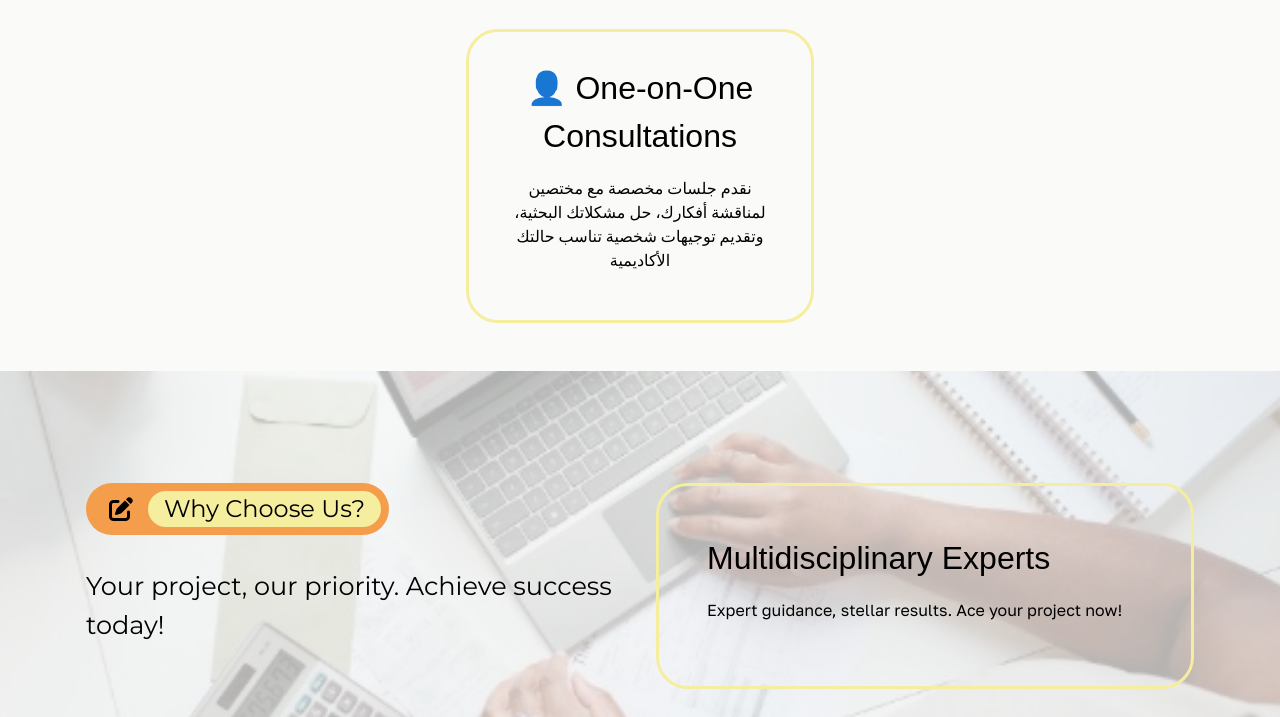
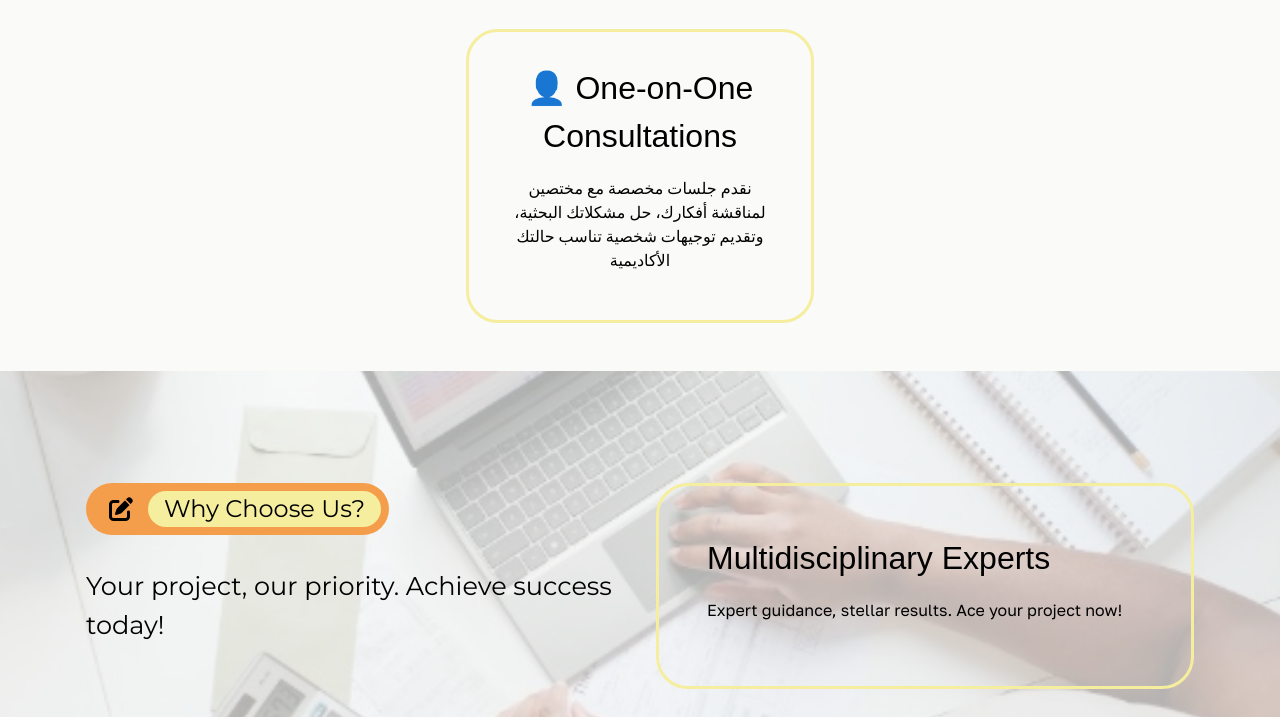
Before and after one commit to MuathHassoun/CapMed, a website built with webpack: page public/index.html in a window 1280 px wide. Shown: the part 2678-3395 px from the top of the page. Built offline with nearby package versions, Linux system fonts and the light colour scheme; a web font is replaced by a local one.

```diff
--- a/public/css/image-css-style.css
+++ b/public/css/image-css-style.css
@@ -23,7 +23,7 @@
   background-repeat: no-repeat;
   background-image: url("../img/content-image.jpg");
   position: absolute;
-  top: -300px;
+  top: -270px;
   left: 0;
   width: 100%;
   height: 100%;
@@ -32,7 +32,7 @@
   transform-style: preserve-3d;
   backface-visibility: hidden;
   will-change: transform, opacity;
-  margin-top: 0;
+  padding-bottom: 50px;
   transform: translate3d(0px, 340px, 0px);
 }
 
```
